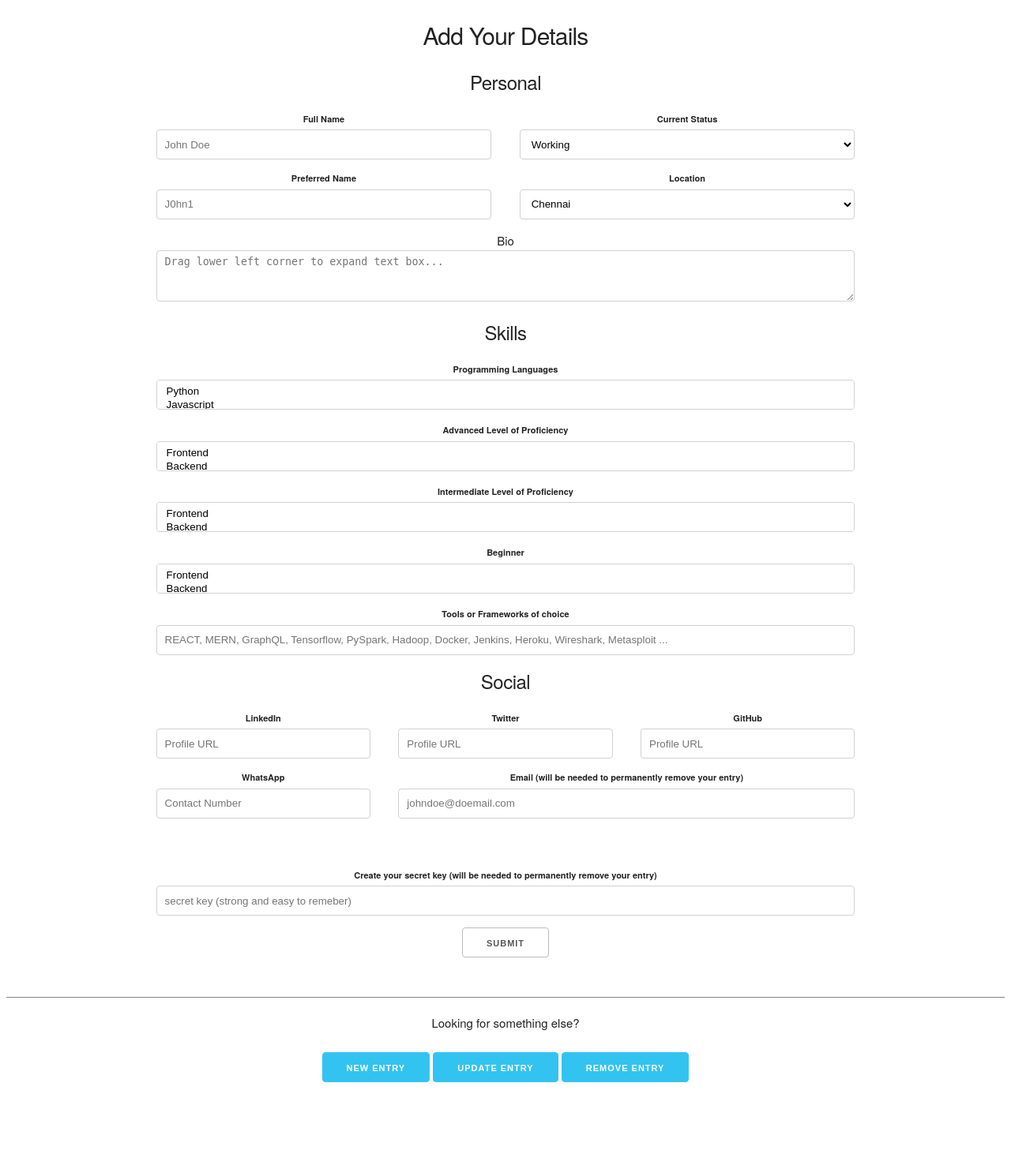
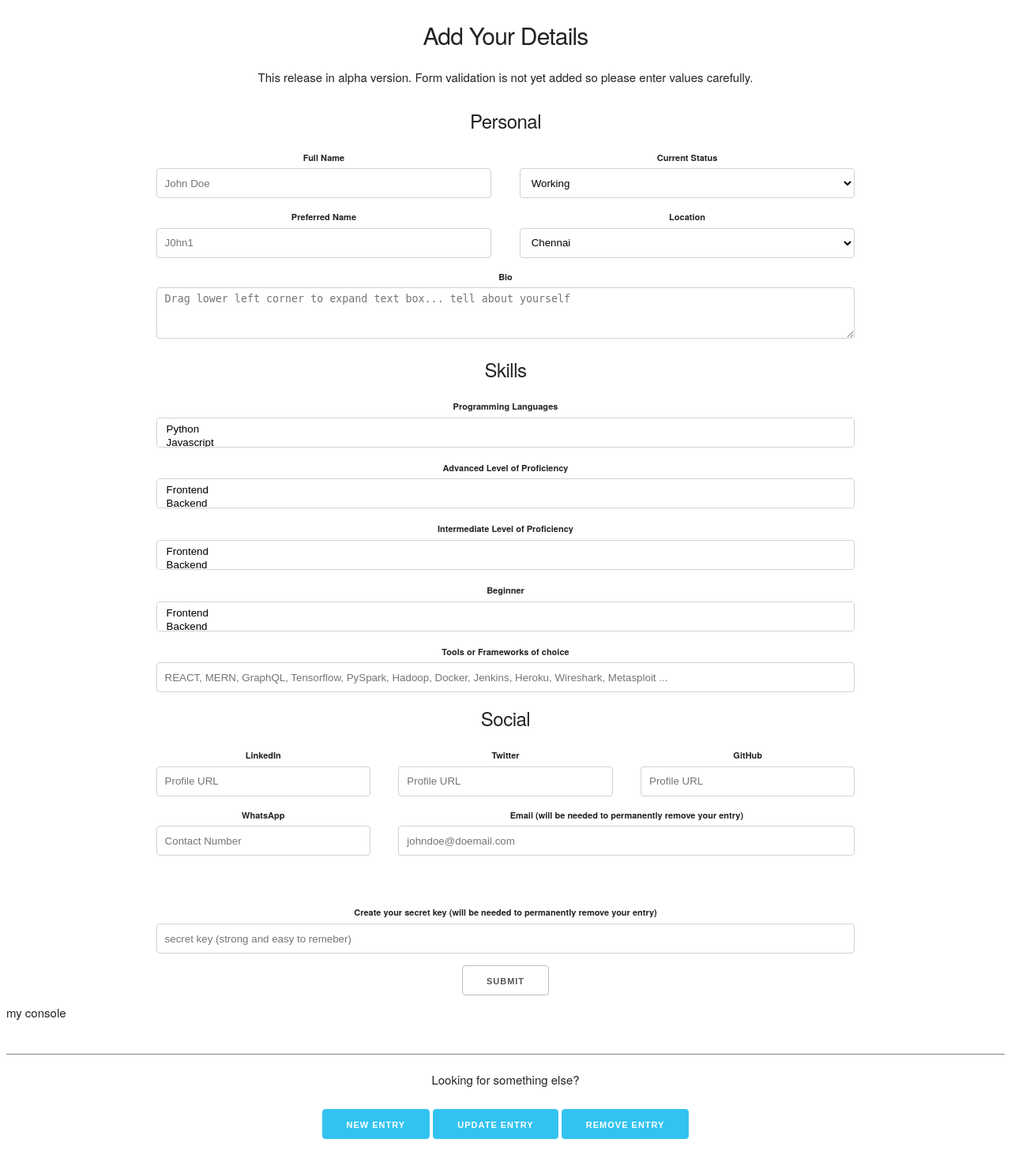
Before and after one commit to INF800/FILTER, a FastAPI app: page /form in a window 1280 px wide. Shown: the whole page at 79% size. Before the commit the page ends 1371 px from the top, so only its background shows below. Run offline with FastAPI, Linux system fonts and the light colour scheme.

Commit message:
forms added. sc unstable. alpha release - no validation

```diff
--- a/templates/addrem.html
+++ b/templates/addrem.html
@@ -9,44 +9,47 @@
 </style>
 
 <!-- forms [ADD ENTRY] -->
+<!---------------------------------------------->
 <div id="add-form" style="display: block; text-align: center; margin-top: 25px; width: 70%; margin-left: auto; margin-right: auto;">
 
 	<h4>
 		Add Your Details
 	</h4>
 
-	<form>
+	<p>
+		This release in alpha version. Form validation is not yet added so please enter values carefully.
+	</p>
 
 	<!-- PERSONAL -->
 	<H5> Personal </H5>
   <div class="row">
     <div class="six columns">
       <label>Full Name</label>
-      <input class="u-full-width" type="text" placeholder="John Doe" name="full_name">
+      <input id="fullName" class="u-full-width" type="text" placeholder="John Doe">
 
       <label>Preferred Name</label>
-      <input class="u-full-width" type="text" placeholder="J0hn1" name="nick_name">
+      <input class="u-full-width" type="text" placeholder="J0hn1" id="nickName">
     </div>
 
     <div class="six columns">
       <label>Current Status</label>
-      <select class="u-full-width" name="cur_status">
+      <select class="u-full-width" id="curStatus">
         <option value="Working">Working</option>
         <option value="Student">Student</option>
       </select>
 
       <label>Location</label>
-      <select class="u-full-width" name="cur_loc">
-        <option value="Option 1">Chennai</option>
-        <option value="Option 2">Bangalore</option>
+      <select class="u-full-width" id="curLoc">
+        <option value="Chennai">Chennai</option>
+        <option value="Bangalore">Bangalore</option>
       </select>
     </div>
   </div>
 
   <div class="row">
-  <div class="twelve columns"
+  <div class="twelve columns">
   <label>Bio</label>
-  <textarea class="u-full-width" placeholder="Drag lower left corner to expand text box..." name="bio"></textarea>
+  <textarea class="u-full-width" placeholder="Drag lower left corner to expand text box... tell about yourself" id="bio"></textarea>
   </div>
   </div>
 
@@ -57,7 +60,7 @@
   <div class="row">
   <div class="twelve columns">
   <label>Programming Languages</label>
-  <select class="u-full-width" name="prog_langs" multiple>
+  <select class="u-full-width" id="progLangs" multiple>
       <option value="Python">Python</option>
       <option value="Javascript">Javascript</option>
       <option value="Java">Java</option>
@@ -67,7 +70,7 @@
   </select>
 
   <label>Advanced Level of Proficiency</label>
-  <select class="u-full-width" name="adv_skills" multiple>
+  <select class="u-full-width" id="advSkills" multiple>
       <option value="Frontend">Frontend</option>
       <option value="Backend">Backend</option>
       <option value="Full Stack">Full Stack</option>
@@ -84,7 +87,7 @@
   </select>
 
   <label>Intermediate Level of Proficiency</label>
-  <select class="u-full-width" name="med_skills" multiple>
+  <select class="u-full-width" id="medSkills" multiple>
       <option value="Frontend">Frontend</option>
       <option value="Backend">Backend</option>
       <option value="Full Stack">Full Stack</option>
@@ -101,7 +104,7 @@
   </select>
 
   <label>Beginner</label>
-  <select class="u-full-width" name="med_skills" multiple>
+  <select class="u-full-width" id="begSkills" multiple>
       <option value="Frontend">Frontend</option>
       <option value="Backend">Backend</option>
       <option value="Full Stack">Full Stack</option>
@@ -118,7 +121,7 @@
   </select>
 
   <label>Tools or Frameworks of choice</label>
-  <input class="u-full-width" type="text" name="tools_fw" placeholder="REACT, MERN, GraphQL, Tensorflow, PySpark, Hadoop, Docker, Jenkins, Heroku, Wireshark, Metasploit ...">
+  <input class="u-full-width" type="text" id="fvtTools" placeholder="REACT, MERN, GraphQL, Tensorflow, PySpark, Hadoop, Docker, Jenkins, Heroku, Wireshark, Metasploit ...">
   </div>
   </div>
 
@@ -127,25 +130,25 @@
   <div class="row">
   	<div class="four columns">
       <label>LinkedIn</label>
-      <input class="u-full-width" type="text" placeholder="Profile URL" name="linkedin_url">
+      <input class="u-full-width" type="text" placeholder="Profile URL" id="linkedinUrl">
 
       <label>WhatsApp</label>
-      <input class="u-full-width" type="number" placeholder="Contact Number" name="whatsapp_num">
+      <input class="u-full-width" type="number" step="1" placeholder="Contact Number" id="whatsappNum">
   	</div>
 
   	<div class="four columns">
       <label>Twitter</label>
-      <input class="u-full-width" type="text" placeholder="Profile URL" name="twitter_url">
+      <input class="u-full-width" type="text" placeholder="Profile URL" id="twitterUrl">
   	</div>
 
   	<div class="four columns">
       <label>GitHub</label>
-      <input class="u-full-width" type="text" placeholder="Profile URL" name="github_url">
+      <input class="u-full-width" type="text" placeholder="Profile URL" id="githubUrl">
   	</div>
 
   	<div class="eight columns">
   		<label>Email (will be needed to permanently remove your entry)</label>
-      <input class="u-full-width" type="email" placeholder="johndoe@doemail.com" name="linkedin_url">
+      <input class="u-full-width" type="email" placeholder="johndoe@doemail.com" id="email">
   	</div>
 
   </div>
@@ -156,19 +159,93 @@
   <div class="row">
   <div class="twelve columns">
   <label>Create your secret key (will be needed to permanently remove your entry)</label>
-  <input class="u-full-width" type="text" placeholder="secret key (strong and easy to remeber)">
+  <input class="u-full-width" type="text" placeholder="secret key (strong and easy to remeber)" id="secretKey">
   </div>
   </div>
 
-  <button type="submit">Submit</button>
+  <button onclick="getDataAndPOST()">Submit</button>
 
-  </form>
 </div>
+
+<div id="console">
+
+</div>
+
+<script>
+	// post for add FORM
+	// -----------------
+	document.getElementById("console").innerHTML = "my console"
+	function getDataAndPOST() {
+		var fullName = document.getElementById("fullName").value
+		var nickName = document.getElementById("nickName").value
+		var curLoc   = document.getElementById("curLoc").value
+		var curStatus= document.getElementById("curStatus").value
+		var bio      = document.getElementById("bio").value
+
+		var progLangsList = []
+		var multiSelect   = document.getElementById("progLangs")
+		for (let i=0; i<multiSelect.selectedOptions.length; i++ ) {
+			progLangsList.push(multiSelect.selectedOptions[i].value)
+		}
+
+		var advSkillsList = []
+		var multiSelect   = document.getElementById("advSkills")
+		for (let i=0; i<multiSelect.selectedOptions.length; i++ ) {
+			advSkillsList.push(multiSelect.selectedOptions[i].value)
+		}
+
+		var medSkillsList = []
+		var multiSelect   = document.getElementById("medSkills")
+		for (let i=0; i<multiSelect.selectedOptions.length; i++ ) {
+			medSkillsList.push(multiSelect.selectedOptions[i].value)
+		}
+
+		var begSkillsList = []
+		var multiSelect   = document.getElementById("begSkills")
+		for (let i=0; i<multiSelect.selectedOptions.length; i++ ) {
+			begSkillsList.push(multiSelect.selectedOptions[i].value)
+		}
+
+
+		var fvtTools   = document.getElementById("fvtTools").value.replace(/\s/g, "").toLowerCase()
+
+		var linkedinUrl= document.getElementById("linkedinUrl").value
+		var whatsappNum= document.getElementById("whatsappNum").value
+		var twitterUrl = document.getElementById("twitterUrl").value
+		var githubUrl  = document.getElementById("githubUrl").value
+		var email      = document.getElementById("email").value
+		var secretKey  = document.getElementById("secretKey").value
+
+		document.getElementById("console").innerHTML = `
+			fullName    : ${fullName} <br />
+			nickName    : ${nickName} <br />
+			curLoc      : ${curLoc}   <br />
+			curStatus   : ${curStatus} <br />
+			bio         : ${bio}  <br />
+			progLangsList : ${progLangsList}  <br />
+			advSkillsList : ${advSkillsList}  <br />
+			medSkillsList : ${medSkillsList}  <br />
+			begSkillsList : ${begSkillsList}<br />
+			fvtTools      : ${fvtTools}  <br />
+			linkedinUrl   : ${linkedinUrl} <br/>
+			whatsappNum   : ${whatsappNum} <br/>
+			twitterUrl    : ${twitterUrl} <br/>
+			githubUrl     : ${githubUrl} <br/>
+			email         : ${email} <br/>
+			secretKey     : ${secretKey} <br />
+		`
+	}
+
+	//post
+
+
+</script>
 
 
 
 
 <!-- DELETE FORM -->
+<!---------------------------------------------->
 <div id="remove-form" style="display: none; text-align: center; margin-top: 25px">
 	<h4>
 		Permanently remove details from <b>Filter</b>
@@ -189,6 +266,7 @@
 
 
 <!-- UPDATE FORM -->
+<!---------------------------------------------->
 <div id="update-form" style="display: none; text-align: center; margin-top: 25px; margin-right: auto; margin-left:auto; width: 70%">
 	<h4>
 		Update Existing Entry
```
